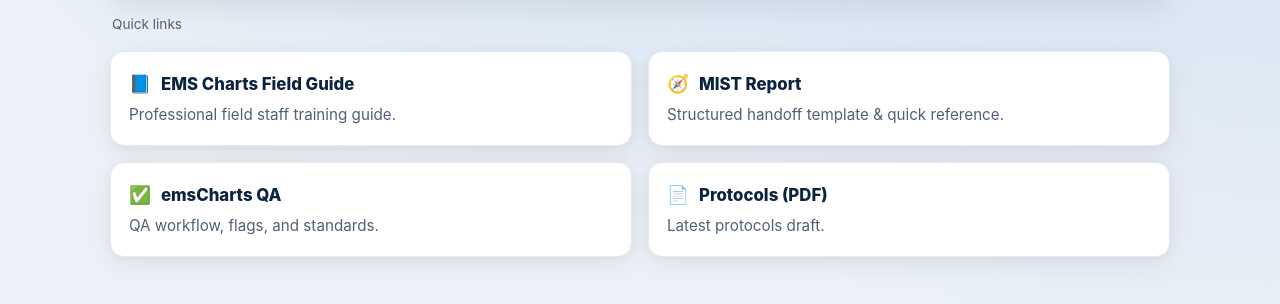
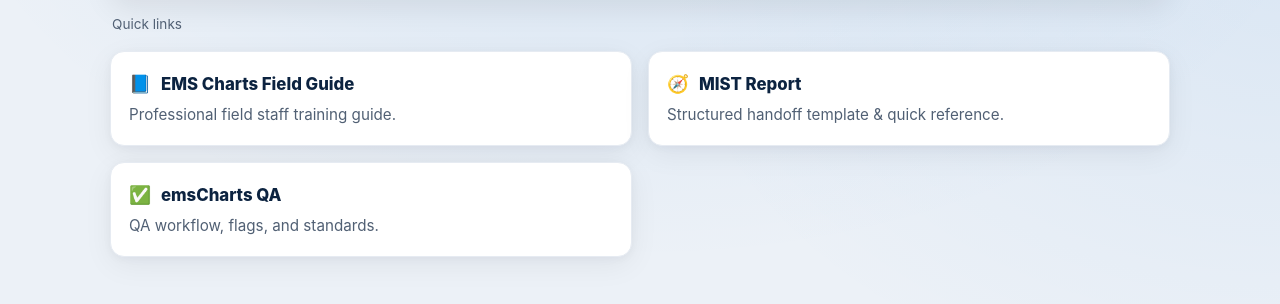
Before and after one commit to International-SOS-EMS/ems-docs, a plain HTML site: page index.html in a window 1280 px wide. Shown: the part 138-442 px from the top of the page. Drawn offline with Linux system fonts and the light colour scheme.

Commit message:
Add files via upload

```diff
--- a/index.html
+++ b/index.html
@@ -144,11 +144,7 @@
         <p class="card-desc">QA workflow, flags, and standards.</p>
       </a>
 
-      <!-- Optional extra link; remove if not needed or update the href to your PDF path -->
-      <a class="card" href="latest%20ISOS%20EMS%20Protocols%20Draft%2023%20July.pdf">
-        <h2 class="card-title"><span class="pill">📄</span> Protocols (PDF)</h2>
-        <p class="card-desc">Latest protocols draft.</p>
-      </a>
+
     </div>
   </div>
 
```
